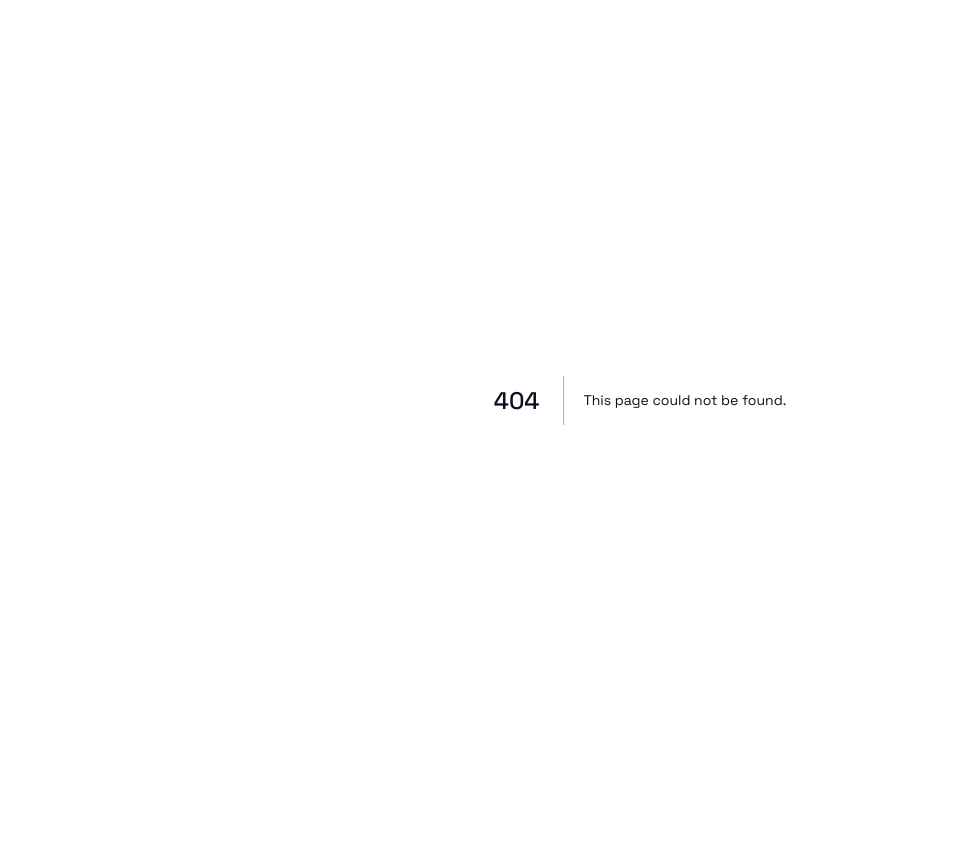
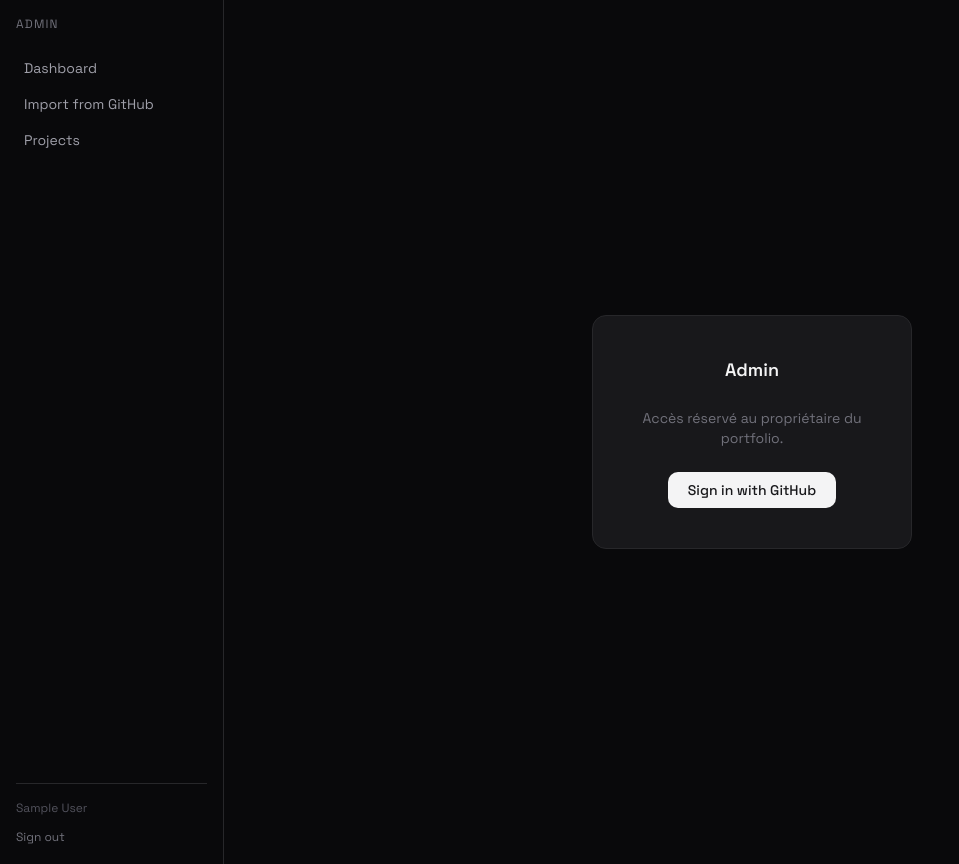
Before and after one commit to WillIsback/Portfolio, a Next.js app: page /login in a window 1280 px wide. Before the commit this address had no page. Shown: the whole page, without its empty margins (0-959 px from the left). Before the commit the page ends 800 px from the top, so only its background shows below. Built offline with nearby package versions, Linux system fonts and the light colour scheme; no server answers; sample sign-in values are in the browser's storage.

Commit message:
feat: add admin layout and login page

```diff
--- /dev/null
+++ b/app/(admin)/layout.tsx
@@ -0,0 +1,60 @@
+// app/(admin)/layout.tsx
+import { auth, signOut } from "@/auth";
+import { redirect } from "next/navigation";
+import Link from "next/link";
+
+export default async function AdminLayout({
+  children,
+}: {
+  children: React.ReactNode;
+}) {
+  const session = await auth();
+  if (!session) redirect("/admin/login");
+
+  return (
+    <div className="flex min-h-screen bg-zinc-950 text-zinc-100">
+      <aside className="w-56 border-r border-zinc-800 flex flex-col p-4 gap-1 shrink-0">
+        <p className="text-xs text-zinc-500 uppercase tracking-widest mb-4 font-mono">
+          Admin
+        </p>
+        <Link
+          href="/admin/dashboard"
+          className="text-sm text-zinc-400 hover:text-white py-1.5 px-2 rounded hover:bg-zinc-800 transition-colors"
+        >
+          Dashboard
+        </Link>
+        <Link
+          href="/admin/github"
+          className="text-sm text-zinc-400 hover:text-white py-1.5 px-2 rounded hover:bg-zinc-800 transition-colors"
+        >
+          Import from GitHub
+        </Link>
+        <Link
+          href="/admin/projects"
+          className="text-sm text-zinc-400 hover:text-white py-1.5 px-2 rounded hover:bg-zinc-800 transition-colors"
+        >
+          Projects
+        </Link>
+        <div className="mt-auto pt-4 border-t border-zinc-800">
+          <p className="text-xs text-zinc-600 mb-2 truncate">
+            {session.user?.name}
+          </p>
+          <form
+            action={async () => {
+              "use server";
+              await signOut({ redirectTo: "/admin/login" });
+            }}
+          >
+            <button
+              type="submit"
+              className="text-xs text-zinc-500 hover:text-zinc-300 transition-colors"
+            >
+              Sign out
+            </button>
+          </form>
+        </div>
+      </aside>
+      <main className="flex-1 p-8 overflow-auto">{children}</main>
+    </div>
+  );
+}
--- /dev/null
+++ b/app/(admin)/login/page.tsx
@@ -0,0 +1,30 @@
+// app/(admin)/login/page.tsx
+import { signIn } from "@/auth";
+
+export default function AdminLoginPage() {
+  return (
+    <div className="min-h-screen bg-zinc-950 flex items-center justify-center">
+      <div className="bg-zinc-900 border border-zinc-800 rounded-xl p-10 flex flex-col items-center gap-6 w-80">
+        <h1 className="text-lg font-semibold text-zinc-100 font-mono">
+          Admin
+        </h1>
+        <p className="text-sm text-zinc-500 text-center">
+          Accès réservé au propriétaire du portfolio.
+        </p>
+        <form
+          action={async () => {
+            "use server";
+            await signIn("github", { redirectTo: "/admin/dashboard" });
+          }}
+        >
+          <button
+            type="submit"
+            className="bg-zinc-100 text-zinc-900 px-5 py-2 rounded-lg text-sm font-medium hover:bg-white transition-colors"
+          >
+            Sign in with GitHub
+          </button>
+        </form>
+      </div>
+    </div>
+  );
+}
```
